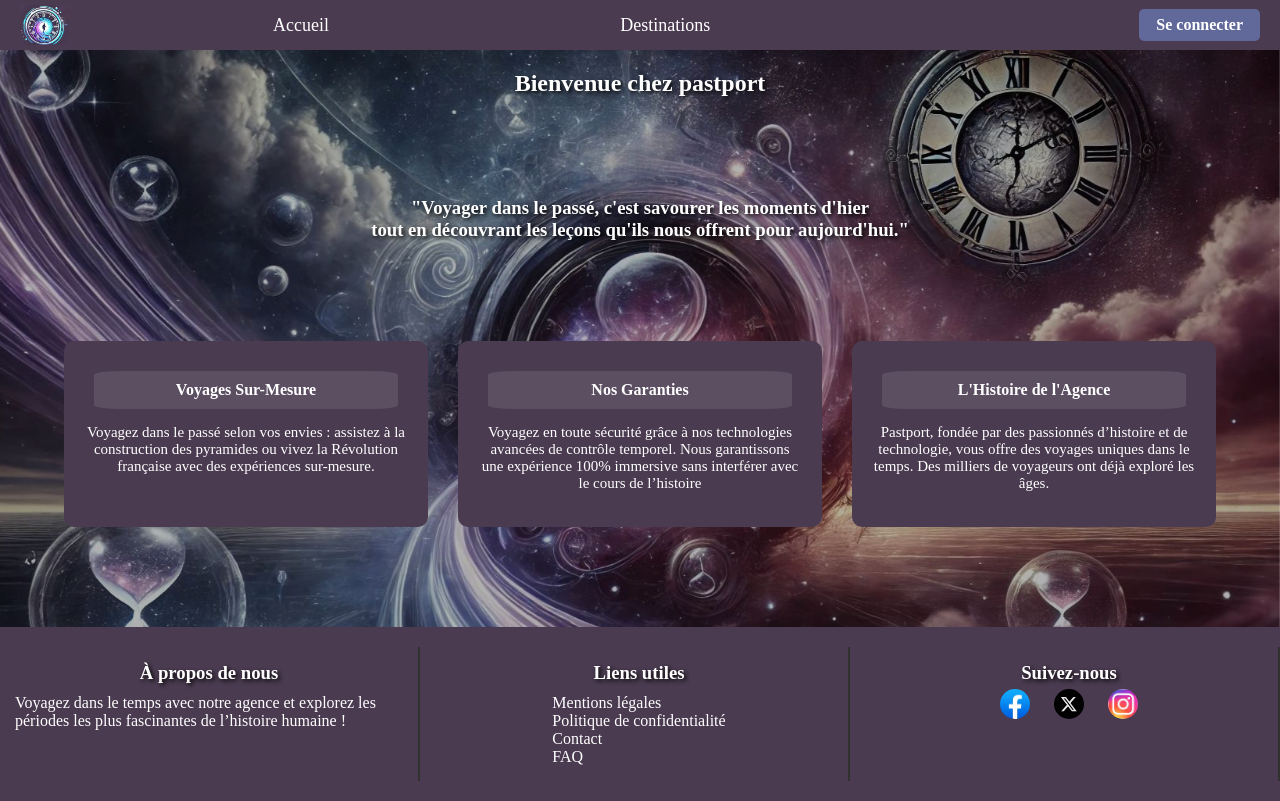
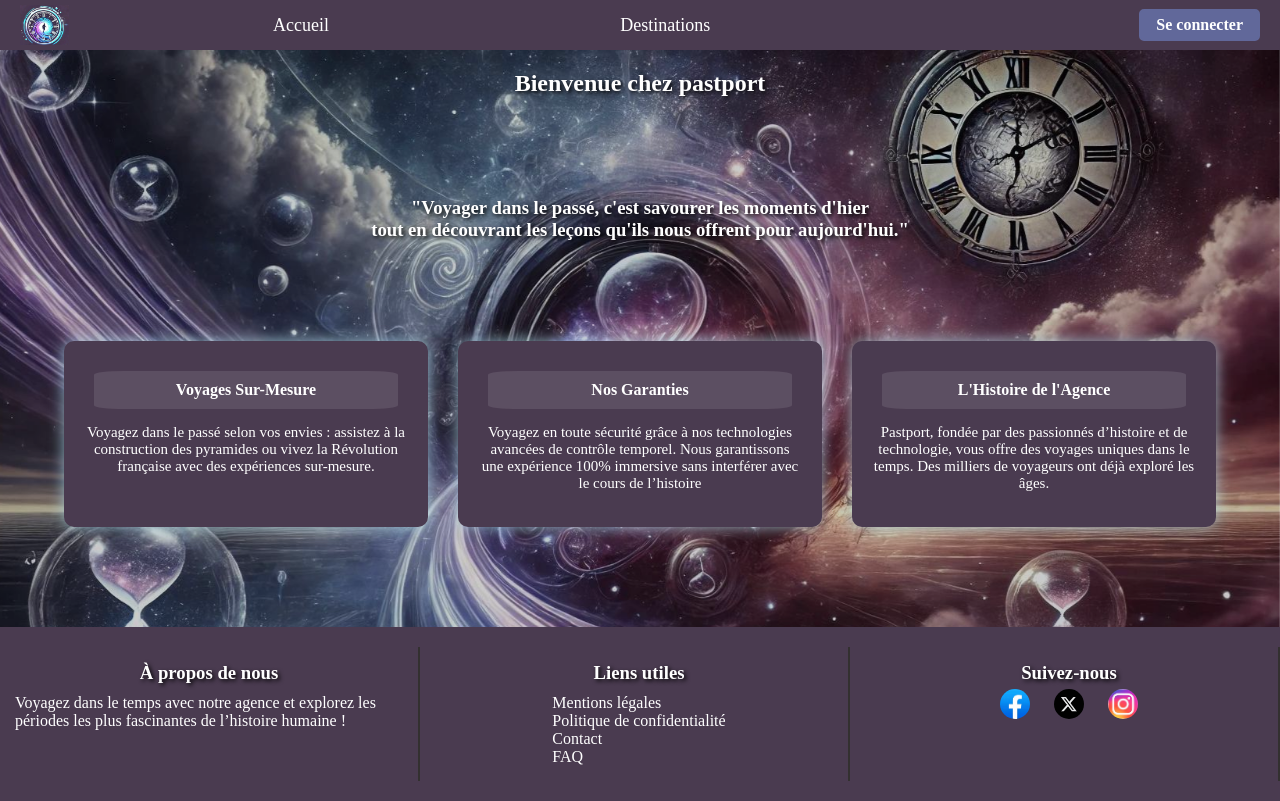
Before and after one commit to Yaelsm19/agence_voyage, a PHP site: page /code_image/accueil.html in a window 1280 px wide. Run offline with PHP 8.4, Linux system fonts and the light colour scheme.

Commit message:
petit_changement

```diff
--- a/code_image/accueil.css
+++ b/code_image/accueil.css
@@ -8,7 +8,7 @@ body::after {
     background: url('image_background/accueil_background.jpg') no-repeat center center fixed;
     background-size: cover;
     z-index: -1;
-    filter: brightness(0.7);
+    filter: brightness(0.8);
 }
 
 body{
@@ -56,6 +56,7 @@ h3{
     border-radius: 10px;
     color: white;
     padding: 20px;
+    box-shadow: 0px 0px 15px rgba(173, 216, 230, 0.8);
 }
 
 @media (max-width: 768px) {
```
